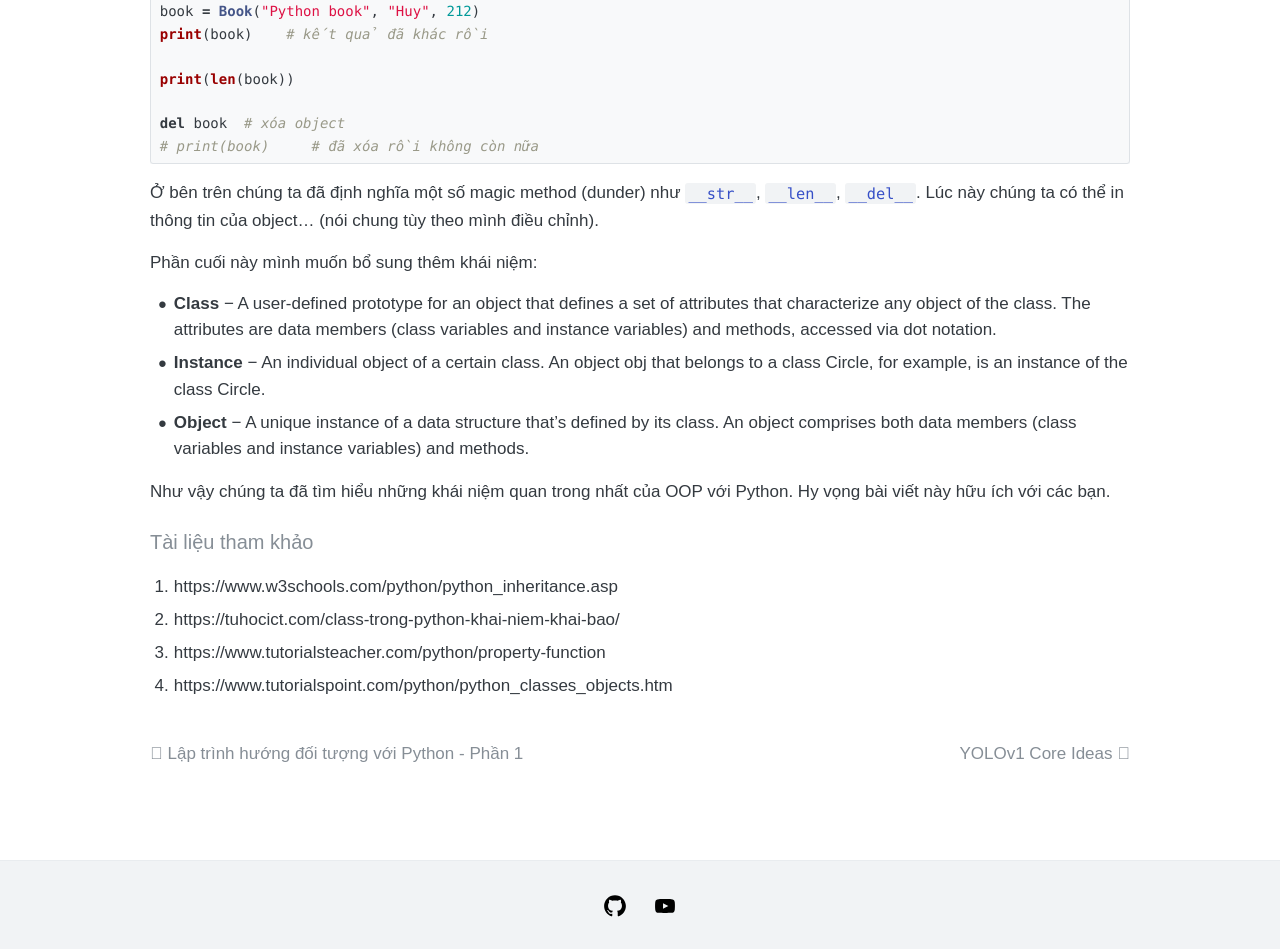
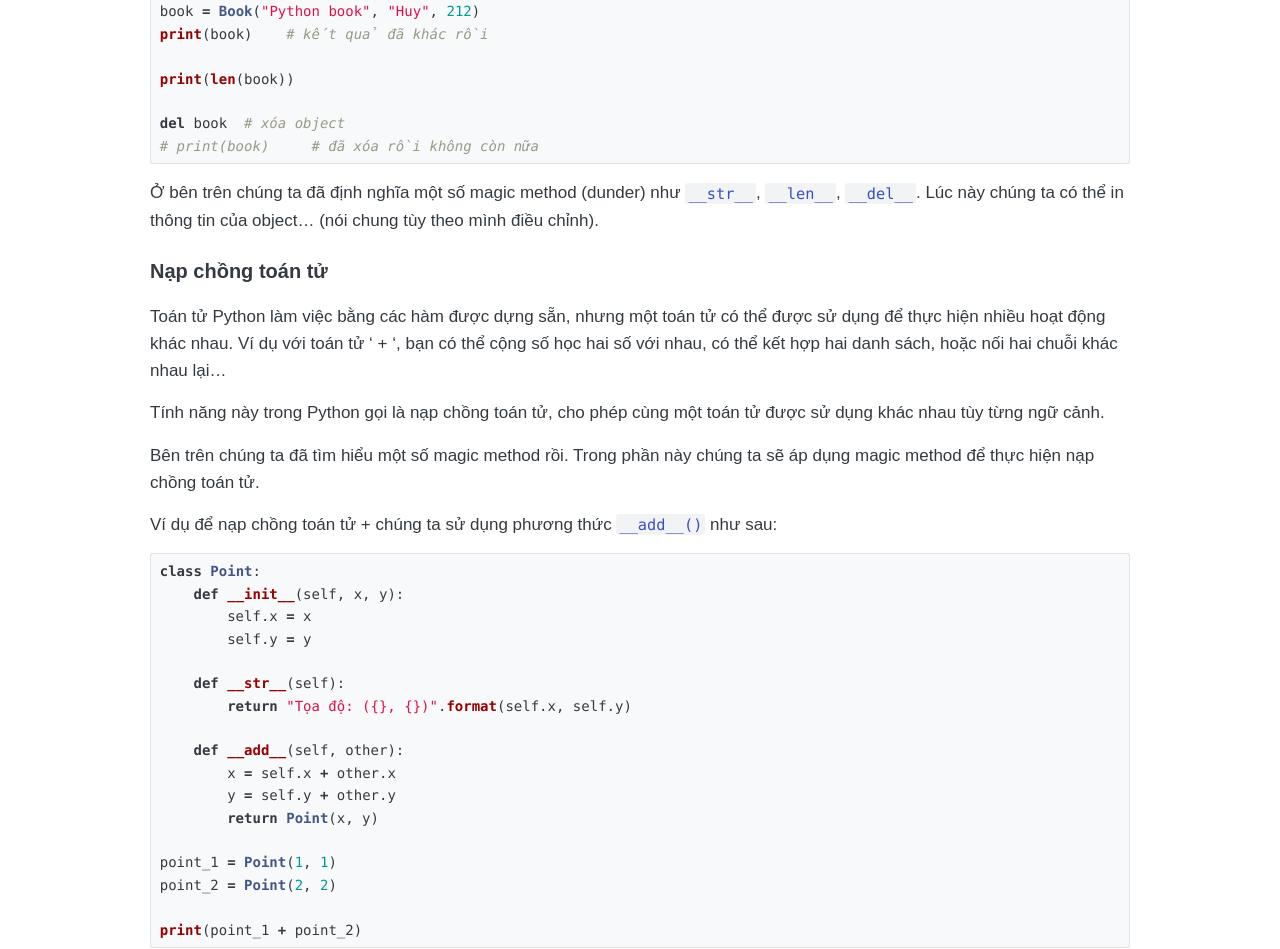
Before and after one commit to huytranvan2010/huytranvan2010.github.io, a Jekyll site: the page built from _posts/2021-07-05-OOP-with-Python - Part2.md, in a window 1280 px wide and 1400 px high, scrolled down 6625 px. Shown: the top 949 px of the window. Built offline with Jekyll 4.4.1, drawn with Linux system fonts in a browser that asks for light colours; some of the changed text lies outside the part shown.

Commit message:
Nap chong toan tu

````diff
--- a/_posts/2021-07-05-OOP-with-Python - Part2.md
+++ b/_posts/2021-07-05-OOP-with-Python - Part2.md
@@ -284,6 +284,72 @@ del book  # xóa object
 
 Ở bên trên chúng ta đã định nghĩa một số magic method (dunder) như `__str__`, `__len__`, `__del__`. Lúc này chúng ta có thể in thông tin của object... (nói chung tùy theo mình điều chỉnh).
 
+### Nạp chồng toán tử
+
+Toán tử Python làm việc bằng các hàm được dựng sẵn, nhưng một toán tử có thể được sử dụng để thực hiện nhiều hoạt động khác nhau. Ví dụ với toán tử ' + ', bạn có thể cộng số học hai số với nhau, có thể kết hợp hai danh sách, hoặc nối hai chuỗi khác nhau lại…
+
+Tính năng này trong Python gọi là nạp chồng toán tử, cho phép cùng một toán tử được sử dụng khác nhau tùy từng ngữ cảnh.
+
+Bên trên chúng ta đã tìm hiểu một số magic method rồi. Trong phần này chúng ta sẽ áp dụng magic method để thực hiện nạp chồng toán tử.
+
+Ví dụ để nạp chồng toán tử + chúng ta sử dụng phương thức `__add__()` như sau:
+
+```python
+class Point:
+    def __init__(self, x, y):
+        self.x = x
+        self.y = y
+
+    def __str__(self):
+        return "Tọa độ: ({}, {})".format(self.x, self.y)
+
+    def __add__(self, other):
+        x = self.x + other.x
+        y = self.y + other.y
+        return Point(x, y)
+
+point_1 = Point(1, 1)
+point_2 = Point(2, 2)
+
+print(point_1 + point_2)
+```
+
+Kết quả nhận được là:
+```python
+Tọa độ: (3, 3)
+```
+
+Khi thực hiện point_1 + point_2, Python sẽ gọi ra `p1.__add__(p2)`.
+
+<img src="https://1.bp.blogspot.com/-FnIuZ0OPYk8/VcJSm4w254I/AAAAAAAAIpA/Y6_3b2r53TA/s1600/operator_overloading.PNG" style="display:block; margin-left:auto; margin-right:auto">
+
+Chúng ta thử một ví dụ cho nạp chồng phép toán so sánh cho khoảng cách từ một điểm đến gốc tọa độ:
+
+```python
+class Point:
+     def __init__(self, x = 0, y = 0):
+        self.x = x
+        self.y = y
+
+     def __str__(self):
+        return "({},{})".format(self.x, self.y)
+
+     def __lt__(self, other):
+        self_dis = (self.x ** 2) + (self.y ** 2)
+        other_dis = (other.x ** 2) + (other.y ** 2)
+        return self_dis < other_dis
+
+point_1 = Point(1, 1)
+point_2 = Point(2, 2)
+print(point_1 < point_2)
+print(point_2 < point_1)
+```
+Kết quả là
+```python
+True
+False
+```
+
 Phần cuối này mình muốn bổ sung thêm khái niệm:
 * **Class** − A user-defined prototype for an object that defines a set of attributes that characterize any object of the class. The attributes are data members (class variables and instance variables) and methods, accessed via dot notation.
 * **Instance** − An individual object of a certain class. An object obj that belongs to a class Circle, for example, is an instance of the class Circle.
````
Also changed, not shown: other parts of _posts/2021-07-05-OOP-with-Python - Part2.md (+4 -3 lines).
